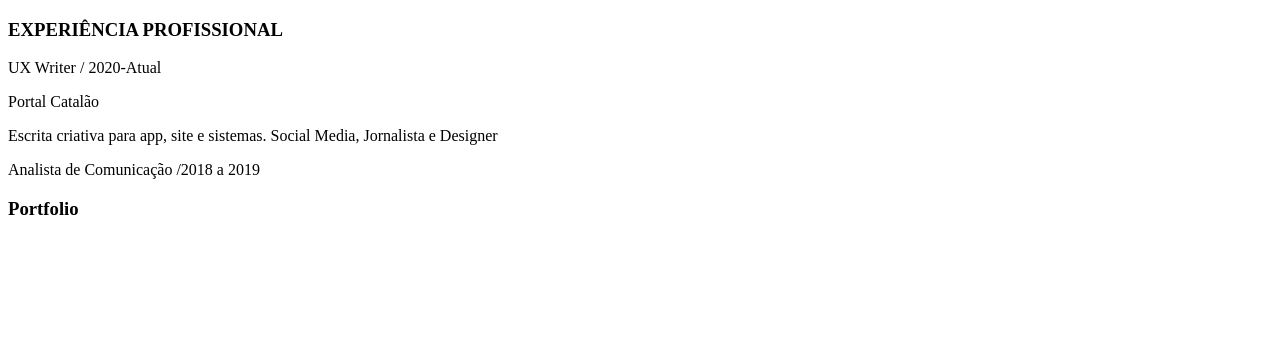
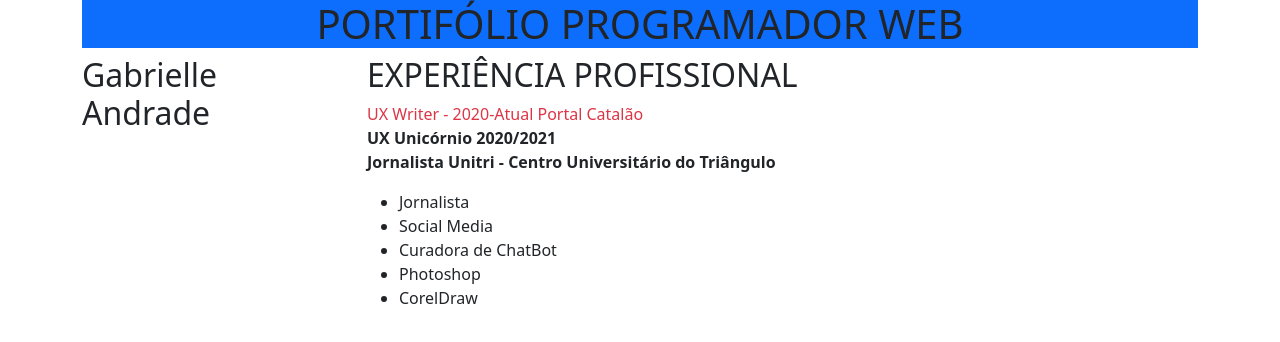
Before and after one commit to GabrielleOAndrade/Trabalho, a plain HTML site: page index.html in a window 1280 px wide. Drawn offline with nearby package versions, Linux system fonts and the light colour scheme.

Commit message:
Trabalho

```diff
--- a/index.html
+++ b/index.html
@@ -1,28 +1,47 @@
 <!DOCTYPE html>
-<html lang="en">
+<html lang="pt">
 
 <head>
     <meta charset="UTF-8">
     <meta http-equiv="X-UA-Compatible" content="IE=edge">
     <meta name="viewport" content="width=device-width, initial-scale=1.0">
     <title>Portfolio</title>
+    <link href="https://cdn.jsdelivr.net/npm/bootstrap@5.3.0/dist/css/bootstrap.min.css" rel="stylesheet"
+        integrity="sha384-9ndCyUaIbzAi2FUVXJi0CjmCapSmO7SnpJef0486qhLnuZ2cdeRhO02iuK6FUUVM" crossorigin="anonymous">
 </head>
 
 <body>
-    <main>
-        <section>
-            <h3>EXPERIÊNCIA PROFISSIONAL</h3>
-            <p class="destaque-vermelho"> UX Writer / 2020-Atual</P>
-            <p>Portal Catalão</p>
-            <p>Escrita criativa para app, site e sistemas.
-            Social Media, Jornalista e Designer</p>
-            <p class="destaque vermelho">Analista de Comunicação /2018 a 2019</p>
+    <div class="container">
+        <header class="bg-primary">
+            <h1 class="text-center"> PORTIFÓLIO PROGRAMADOR WEB</h1>
+        </header>
+        <div class="row">
+            <aside class="col-3 bg">
+                <h2>Gabrielle Andrade</h2>
+            </aside>
+            <main class="col-9 bg">
+                <section>
+                    <h2 class="text-">EXPERIÊNCIA PROFISSIONAL</h2>
+                    <p class="text-danger mb-0">
+                        UX Writer - 2020-Atual
+                        Portal Catalão</p>
+                    <p class="fw-bold mb-0"> UX Unicórnio 2020/2021</p>
+                    <p class="fw-bold"> Jornalista
+                        Unitri - Centro Universitário do Triângulo
+                    </p>
+                    <ul>
+                        <li>Jornalista</li>
+                        <li>Social Media</li>
+                        <li>Curadora de ChatBot</li>
+                        <li>Photoshop</li>
+                        <li>CorelDraw</li>
+                    </ul>
 
-        </section>
-        <h3> Portfolio</h3>
-        <div class="job"></div>
+                    </p>
 
-    </main>
+                </section>
+            </main>
+        </div>
 
 </body>
 
--- a/style.css
+++ b/style.css
@@ -1,4 +1,4 @@
 .p {
-    color: black
+    color: rgb(188, 89, 89)
     font-size:8px;
 }
```
